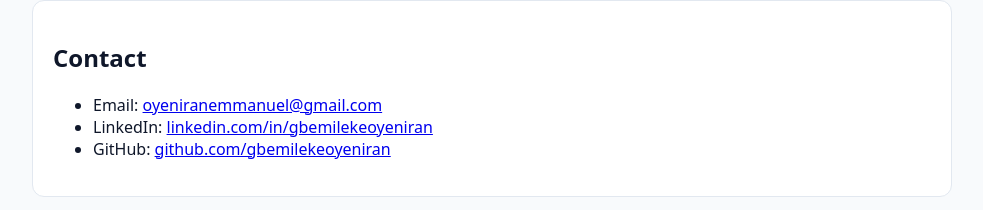
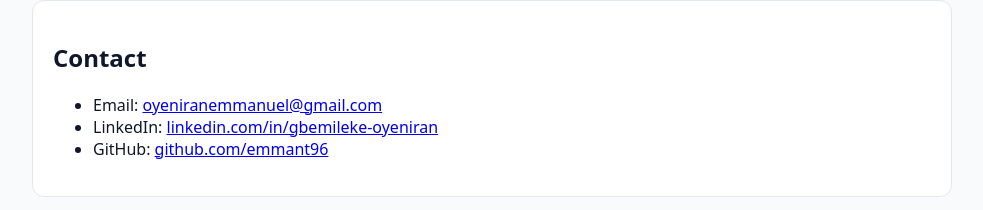
Before and after one commit to emmant96/aws-cloud-portfolio, a plain HTML site: page index.html in a window 1280 px wide. Shown: the part 881-1091 px from the top of the page, without its empty margins (148-1131 px from the left). Drawn offline with Linux system fonts and the light colour scheme.

Commit message:
Initial commit: Aws cloud portfolio website 2

```diff
--- a/index.html
+++ b/index.html
@@ -51,8 +51,8 @@
         <h2>Contact</h2>
         <ul>
           <li>Email: <a href="mailto:oyeniranemmanuel@gmail.com">oyeniranemmanuel@gmail.com</a></li>
-          <li>LinkedIn: <a href="https://linkedin.com/in/gbemilekeoyeniran">linkedin.com/in/gbemilekeoyeniran</a></li>
-          <li>GitHub: <a href="https://github.com/gbemilekeoyeniran">github.com/gbemilekeoyeniran</a></li>
+          <li>LinkedIn: <a href="https://linkedin.com/in/gbemileke-oyeniran">linkedin.com/in/gbemileke-oyeniran</a></li>
+          <li>GitHub: <a href="https://github.com/emmant96">github.com/emmant96</a></li>
         </ul>
       </section>
     </main>
```
